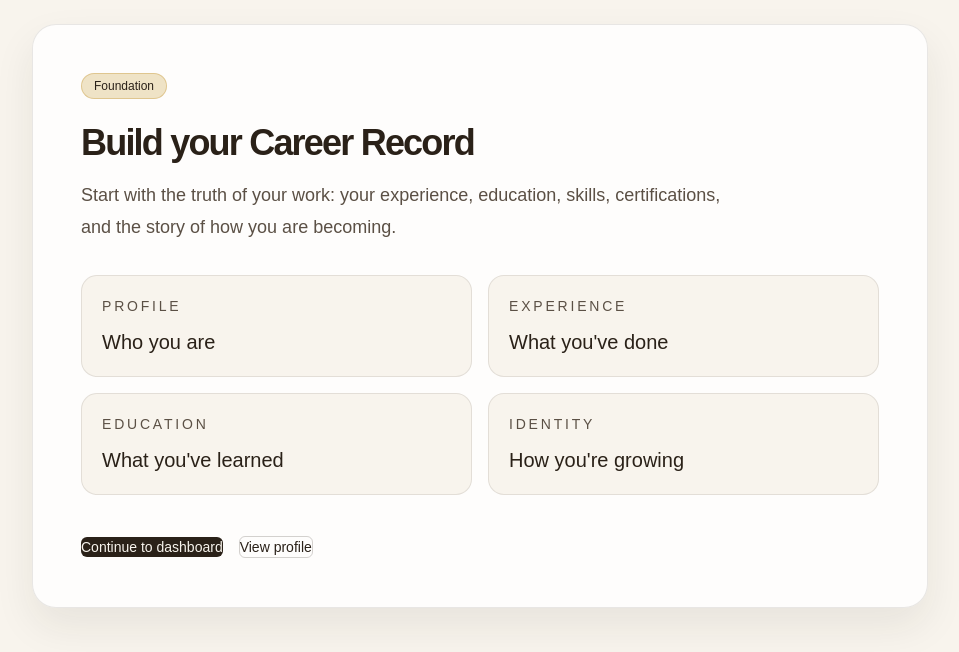
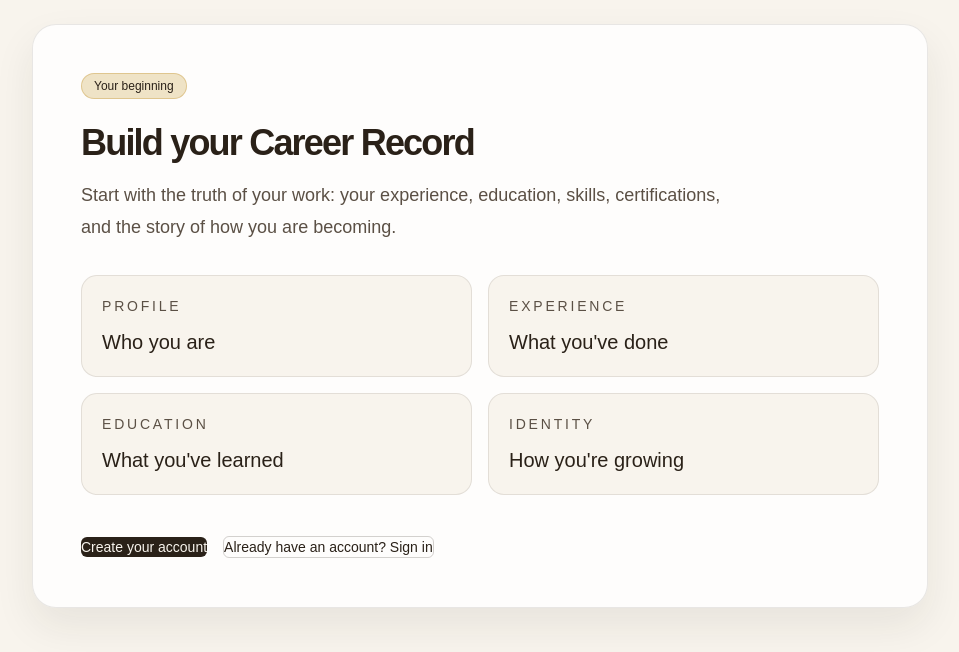
Before and after one commit to c00mbs/Become-CareerOs, a Next.js app: page /onboarding in a window 1280 px wide. Shown: the top 652 px of the page, without its empty margins (160-1119 px from the left). Built offline with nearby package versions, Linux system fonts and the light colour scheme.

Commit message:
Connect onboarding entry point to account creation

```diff
--- a/src/app/onboarding/page.tsx
+++ b/src/app/onboarding/page.tsx
@@ -10,7 +10,7 @@ export default function OnboardingPage() {
         <Card className="border-espresso/10 bg-white/80 shadow-soft">
           <CardContent className="p-8 md:p-12">
             <div className="mb-6 flex items-center gap-3">
-              <Badge className="rounded-full border border-gold/40 bg-champagne/70 text-espresso">Foundation</Badge>
+              <Badge className="rounded-full border border-gold/40 bg-champagne/70 text-espresso">Your beginning</Badge>
             </div>
 
             <h1 className="text-4xl font-semibold tracking-[-0.05em]">Build your Career Record</h1>
@@ -38,12 +38,12 @@ export default function OnboardingPage() {
             </div>
 
             <div className="mt-10 flex flex-wrap gap-4">
-              <Link href="/dashboard">
-                <Button className="rounded-full bg-espresso text-cream hover:bg-brown">Continue to dashboard</Button>
+              <Link href="/register">
+                <Button className="rounded-full bg-espresso text-cream hover:bg-brown">Create your account</Button>
               </Link>
-              <Link href="/profile">
+              <Link href="/login">
                 <Button variant="outline" className="rounded-full border-espresso/15 bg-transparent text-espresso">
-                  View profile
+                  Already have an account? Sign in
                 </Button>
               </Link>
             </div>
```
